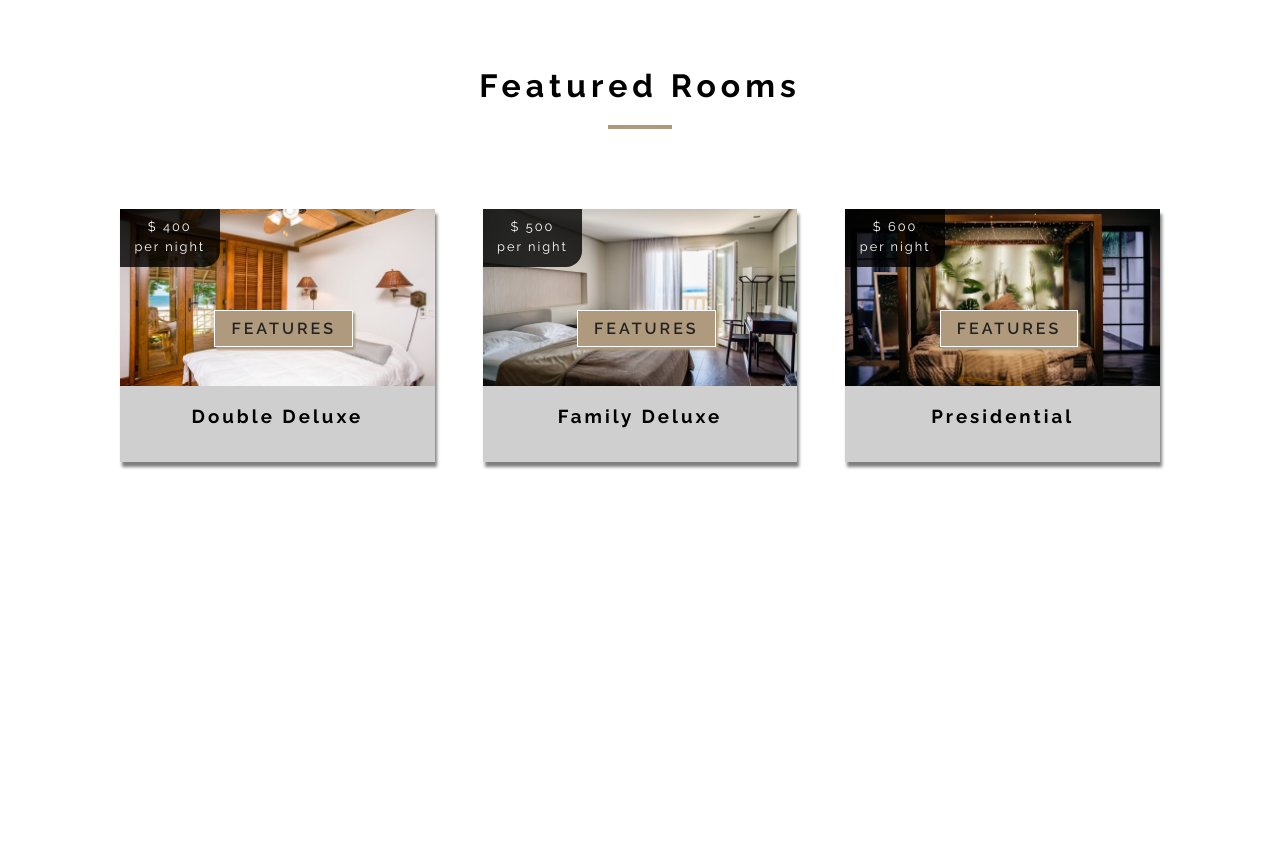
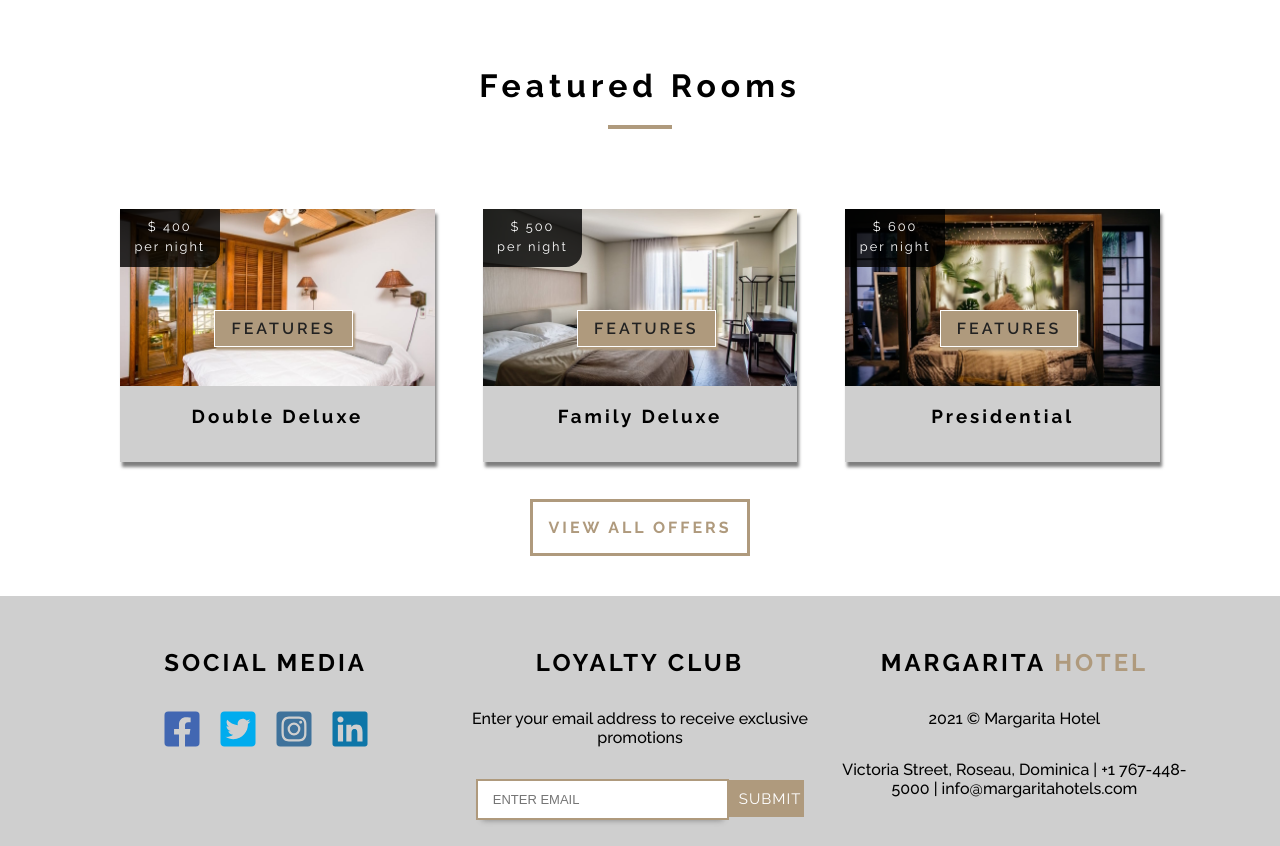
Before and after one commit to zaremakayasova/Margarita-Hotel, a React (Create React App) app: page / in a window 1280 px wide. Shown: the part 1360-2206 px from the top of the page. Before the commit the page ends 1910 px from the top, so only its background shows below. Built offline with nearby package versions, Linux system fonts and the light colour scheme.

Commit message:
built and styled Footer component, adjusted other components according to its styling

```diff
--- a/src/App.js
+++ b/src/App.js
@@ -9,6 +9,7 @@ import RoomsPage from './pages/RoomsPage/RoomsPage';
 import SingleRoomPage from './pages/SingleRoomPage/SingleRoomPage';
 import ErrorPage from './pages/ErrorPage/ErrorPage';
 import NavBar from './components/NavBar/NavBar';
+import Footer from './components/Footer/Footer';
 
 
 const App = () => {
@@ -22,6 +23,7 @@ const App = () => {
           <Route exact path='/rooms/:slug'><SingleRoomPage /></Route>
           <Route path='*'><ErrorPage url='/' text={'Page Not Found'} urlText='RETURN HOME' /></Route>
         </Switch>
+        <Footer />
       </Router>
     </div>
   );
--- a/src/components/FeaturedRooms/FeaturedRooms.css
+++ b/src/components/FeaturedRooms/FeaturedRooms.css
@@ -20,6 +20,30 @@
     background-color: #af9a7d;
 }
 
+.featured-rooms-link {
+    display: flex;
+    justify-content: center;
+    margin-bottom: 0.5rem;
+}
+.featured-button {
+    display: inline-block;
+    text-decoration: none;
+    padding: 1rem;
+    background-color: transparent;
+    color: #af9a7d;
+    border: 3px solid #af9a7d;
+    font-size: 1rem;
+    font-weight: 700;
+    letter-spacing: 3px;
+    margin-top: 1.3rem;
+    cursor: pointer;
+    transition: all 0.3s linear;
+}
+.featured-button:hover {
+    background-color: #af9a7d;
+    color: #222;
+}
+
 @media screen and (min-width: 992px) {
     .featured-rooms {
         padding: 3rem 3rem 0.5rem 3rem;
@@ -27,10 +51,13 @@
     .featured-rooms .featured-rooms-container {
         flex-direction: row;
         justify-content: center;
-        padding: 4rem 3rem;
+        padding: 4rem 3rem 0 3rem;
     }
     .featured-rooms hr {
         width: 5%;
         margin-bottom: unset;
     }
+    .featured-rooms-link {
+        margin-bottom: 2rem;
+    }
 }
--- a/src/components/FeaturedRooms/FeaturedRooms.jsx
+++ b/src/components/FeaturedRooms/FeaturedRooms.jsx
@@ -1,4 +1,5 @@
 import { connect } from 'react-redux';
+import { Link } from 'react-router-dom';
 import './FeaturedRooms.css';
 import Room from '../Room/Room';
 
@@ -17,6 +18,9 @@ const FeaturedRooms = ({ rooms }) => {
 
                 }
             </div>
+            <div className='featured-rooms-link'>
+                <Link className='featured-button' to='/rooms'>VIEW ALL OFFERS</Link>
+            </div>
         </div>
     );
 };
--- a/src/components/Footer/Footer.css
+++ b/src/components/Footer/Footer.css
@@ -1,38 +1,43 @@
 .footer {
-    display: flex;
-}
-
-.footer .footer-follow-us {
-    width: 50%;
-    padding-top: 3%;
-    padding-bottom: 2%;
+    background-color: #cfcfcf;
     display: flex;
     flex-direction: column;
     align-items: center;
+    padding: 2rem 0.5rem;
 }
 
-.footer .footer-follow-us span {
-    font-size: 20px;
-    font-weight: 600;
-    margin: 4%;
+.footer h2 {
+    letter-spacing: 3px;
 }
 
-.footer .footer-follow-us .social-icons span {
-    font-size: 2rem;
+.footer p {
+    font-weight: 500;
 }
 
-.footer .footer-follow-us .social-icons span:hover {
-    color: #af9a7d;
+.footer .footer-social .footer-icons {
+    margin-top: 3rem;
+}
+
+.footer .footer-social span {
+    font-size: 2.5rem;
+    margin: 0.5rem;
+    transition: all 0.3s linear;
+}
+
+.footer .footer-social svg:hover {
+    transform: scale(1.1);
     cursor: pointer;
 }
 
-.footer .footer-follow-us p {
-    font-size: 15px;
-    margin: 3%;
+.footer-social,
+.footer-promotions,
+.footer-address {
+    width: 80%;
+    text-align: center;
 }
 
-.footer .footer-follow-us input {
-    width: 100%;
+.footer-promotions input {
+    width: 50%;
     height: 35px;
     border: 2px solid #af9a7d;
     outline: none;
@@ -40,50 +45,67 @@
     padding-left: 15px;
     padding-right: 10px;
     box-shadow: 0 6px 6px -6px gray;
+    margin-bottom: 1rem;
 }
 
-.footer .footer-follow-us button {
+.footer-promotions button {
     font-family: "Raleway", sans-serif;
     background-color: #af9a7d;
     color: white;
-    font-size: 18px;
-    padding: 2%;
+    font-size: 15px;
+    text-transform: uppercase;
+    padding: 3%;
     letter-spacing: 1px;
     border: 2px solid #af9a7d;
-    width: 40%;
-    margin-top: 4%;
+    width: 30%;
 }
 
-.footer .footer-follow-us button:hover {
+.footer-promotions button:hover {
     background-color: transparent;
     color: #af9a7d;
     cursor: pointer;
 }
 
-.footer .footer-address {
-    padding-top: 3%;
-    padding-bottom: 2%;
-    color: black;
-    background-color: white;
-    display: flex;
-    flex-direction: column;
-    align-items: center;
-}
-
-.footer .footer-address h1 {
-    font-size: 25px;
-    font-weight: 700;
-    letter-spacing: 4px;
-    border: 2px solid darkslategrey;
-    padding: 0.4%;
-}
-
-.footer .footer-address span {
+.footer-address span {
     color: #af9a7d;
 }
 
-.footer .footer-address div {
-    margin-top: 30%;
-    font-size: 15px;
-    text-transform: uppercase;
+.footer p {
+    margin: 3rem 0;
 }
+
+@media screen and (min-width: 768px) {
+    .footer-social,
+    .footer-promotions,
+    .footer-address {
+        width: 70%;
+    }
+}
+
+@media screen and (min-width: 992px) {
+    .footer {
+        flex-direction: row;
+        align-items: unset;
+        justify-content: center;
+        padding: 2rem 1rem 1rem 1rem;
+    }
+    .footer .footer-social .footer-icons {
+        margin-top: 2rem;
+    }
+    .footer-social,
+    .footer-promotions,
+    .footer-address {
+        width: 30%;
+    }
+    .footer-promotions input {
+        width: 60%;
+        margin-bottom: unset;
+    }
+    .footer-promotions button {
+        padding: 2%;
+        width: 20%;
+    }
+    .footer p {
+        margin: 2rem 0;
+    }
+}
--- a/src/components/Footer/Footer.jsx
+++ b/src/components/Footer/Footer.jsx
@@ -1,29 +1,30 @@
 import './Footer.css';
-import { ReactComponent as Logo } from '../../images/logo.svg';
 import { FaFacebookSquare, FaTwitterSquare, FaInstagramSquare, FaLinkedin } from "react-icons/fa";
 
 const Footer = () => {
     return (
         <div className='footer'>
-            <div className='footer-follow-us'>
-                <span>LOYALTY CLUB</span>
-                <p>ENTER YOUR EMAIL ADDRESS TO RECEIVE EXCLUSIVE PROMOTIONS</p>
+            <div className='footer-social'>
+                <h2>SOCIAL MEDIA</h2>
+                <div className='footer-icons'>
+                    <span><FaFacebookSquare color='#4267B2' /></span>
+                    <span><FaTwitterSquare color='#00acee' /></span>
+                    <span><FaInstagramSquare color='#3f729b' /></span>
+                    <span><FaLinkedin color='#0e76a8' /></span>
+                </div>
+            </div>
+            <div className='footer-promotions'>
+                <h2>LOYALTY CLUB</h2>
+                <p>Enter your email address to receive exclusive promotions</p>
                 <form>
                     <input type='email' placeholder='ENTER EMAIL' required />
                     <button>Submit</button>
                 </form>
-                <span>FOLLOW US</span>
-                <div className='social-icons'>
-                    <span><FaFacebookSquare /></span>
-                    <span><FaTwitterSquare /></span>
-                    <span><FaInstagramSquare /></span>
-                    <span><FaLinkedin /></span>
-                </div>
             </div>
             <div className='footer-address'>
-                <h1><Logo />Margarita <span>Hotel</span></h1>
+                <h2>MARGARITA <span>HOTEL</span></h2>
                 <div>
-                    <p>2021 &copy; Margarita Hotels</p>
+                    <p>2021 &copy; Margarita Hotel</p>
                     <p>Victoria Street, Roseau, Dominica | +1 767-448-5000 | info@margaritahotels.com</p>
                 </div>
             </div>
--- a/src/components/RoomsContainer/RoomsContainer.css
+++ b/src/components/RoomsContainer/RoomsContainer.css
@@ -2,6 +2,7 @@
     display: flex;
     flex-direction: column;
     align-items: center;
+    margin-bottom: 2rem;
 }
 
 @media screen and (min-width: 992px) {
@@ -9,5 +10,6 @@
         flex-direction: row;
         justify-content: center;
         flex-wrap: wrap;
+        margin-bottom: 3rem;
     }
 }
--- a/src/components/SingleRoom/SingleRoom.css
+++ b/src/components/SingleRoom/SingleRoom.css
@@ -44,7 +44,7 @@
 
 .single-room .single-room-details .single-room-info {
     width: 70%;
-    margin: 0 5%;
+    margin: 0 5% 5% 5%;
 }
 
 @media screen and (min-width: 576px) {
@@ -84,8 +84,9 @@
     }
     .single-room .single-room-details .single-room-info {
         width: 34%;
+        margin-bottom: 3rem;
     }
     .single-room .extras-title {
-        margin-top: 2rem;
+        margin-top: 5%;
     }
 }
--- a/src/components/SingleRoom/SingleRoom.jsx
+++ b/src/components/SingleRoom/SingleRoom.jsx
@@ -20,8 +20,8 @@ const SingleRoom = ({ match, rooms }) => {
                 </StyledHero>
                 <div className='single-room-images'>
                     {
-                        otherImages.map(img => (
-                            <img key={matchedRoom.sys.id} src={img.fields.file.url} alt={name} />
+                        otherImages.map((img, index) => (
+                            <img key={index} src={img.fields.file.url} alt={name} />
                         ))
                     }
                 </div>
--- a/src/pages/ContactPage/ContactPage.jsx
+++ /dev/null
@@ -1,5 +0,0 @@
-const ContactPage = () => {
-    return (  );
-}
-
-export default ContactPage;
--- a/src/redux/rooms/data.js
+++ b/src/redux/rooms/data.js
@@ -15,7 +15,7 @@ import img10 from "./images/room-10.jpeg";
 import img11 from "./images/room-11.jpeg";
 import img12 from "./images/room-12.jpeg";
 
-export default [
+const rooms = [
   {
     sys: {
       id: "1"
@@ -758,3 +758,5 @@ export default [
     }
   }
 ];
+
+export default rooms;
```
Also changed, not shown: src/pages/VacationsPage/VacationsPage.jsx (added).
